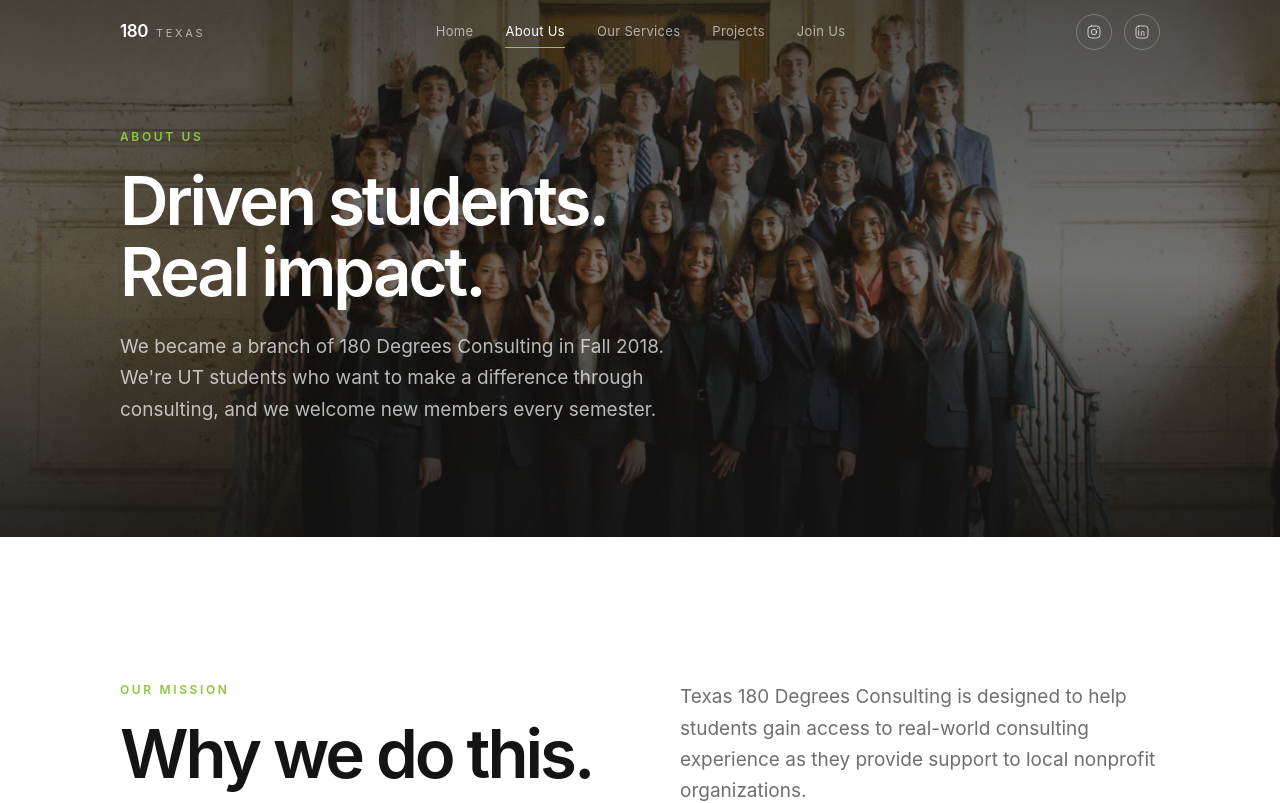
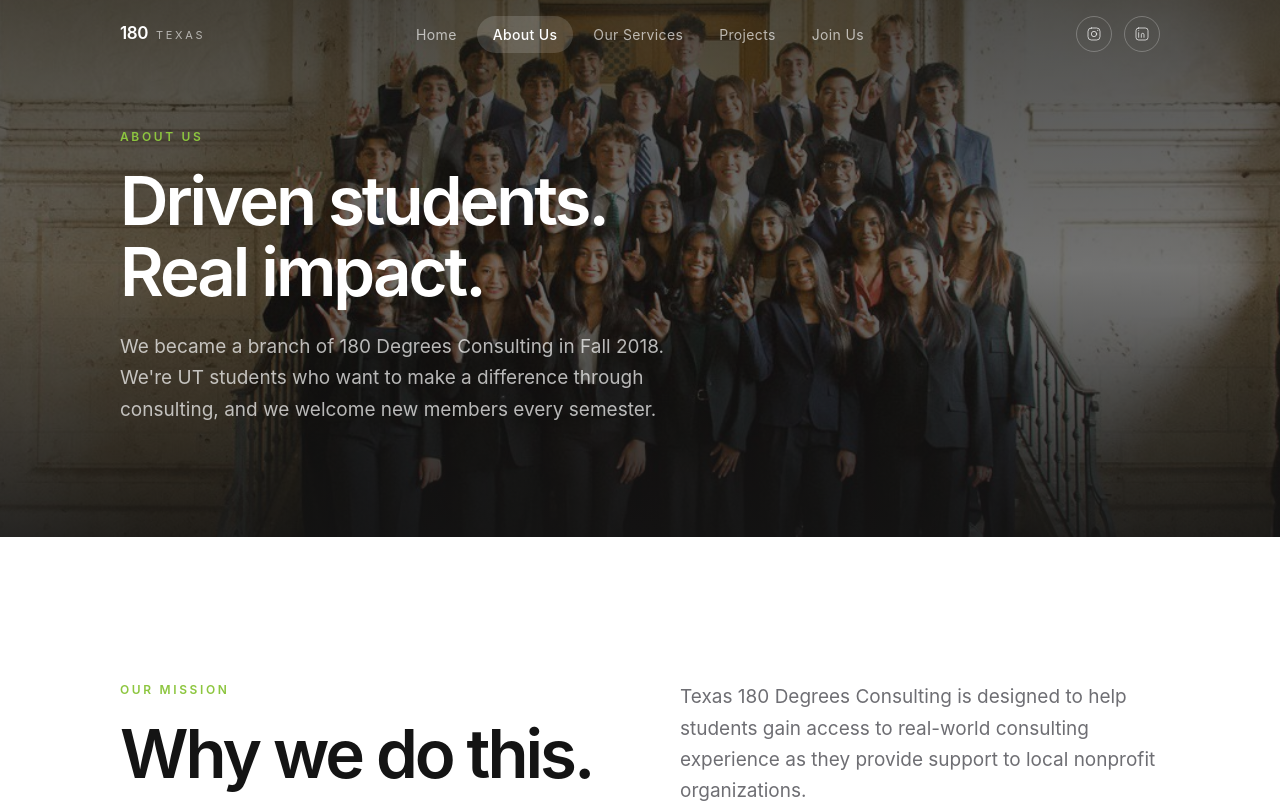
Before and after one commit to texas180dc/texas180_website, a Next.js app: page /about in a window 1280 px wide. Shown: the top 803 px of the page. Built offline with nearby package versions, Linux system fonts and the light colour scheme.

Commit message:
Button tone variants (fixes inconsistent text colour); centred pill nav; preview links navigate

```diff
--- a/app/page.js
+++ b/app/page.js
@@ -158,7 +158,7 @@
           </Lead>
           <div className="mt-10 flex flex-col items-center justify-center gap-3 sm:flex-row">
             <Button href="/join">Join the team</Button>
-            <Button href="/services" className="bg-ink text-paper hover:bg-slate">
+            <Button href="/services" tone="ink">
               Work with us
             </Button>
           </div>
--- a/app/services/page.js
+++ b/app/services/page.js
@@ -104,10 +104,7 @@
               <Button href={services.cta.button.href}>
                 {services.cta.button.label}
               </Button>
-              <Button
-                href="/projects"
-                className="bg-ink text-paper hover:bg-slate"
-              >
+              <Button href="/projects" tone="ink">
                 Past projects
               </Button>
             </div>
--- a/components/Nav.jsx
+++ b/components/Nav.jsx
@@ -65,7 +65,7 @@
       >
         <nav
           aria-label="Main"
-          className="mx-auto flex h-16 w-full max-w-[1120px] items-center justify-between px-6 md:px-10"
+          className="relative mx-auto flex h-[68px] w-full max-w-[1120px] items-center justify-between px-6 md:px-10"
         >
           {/* Wordmark */}
           <Link
@@ -79,23 +79,26 @@
             </span>
           </Link>
 
-          {/* Desktop tabs */}
-          <div className="hidden items-center gap-8 md:flex">
+          {/*
+            Desktop tabs.
+            Each link is a padded pill rather than bare text — the whole pill is
+            clickable, so the target is ~40px tall instead of the ~16px of a
+            text baseline. That matters on a laptop trackpad and is the minimum
+            comfortable hit area on touch.
+          */}
+          <div className="absolute left-1/2 hidden -translate-x-1/2 items-center gap-1 md:flex">
             {NAV_LINKS.map((link) => (
               <Link
                 key={link.href}
                 href={link.href}
                 aria-current={isActive(link.href) ? "page" : undefined}
-                className={`relative text-[13px] tracking-wide transition-colors duration-200 ${
+                className={`rounded-full px-4 py-2 text-[14px] tracking-wide transition-colors duration-200 ${
                   isActive(link.href)
-                    ? "text-paper"
-                    : "text-paper/60 hover:text-paper"
+                    ? "bg-paper/15 font-medium text-paper"
+                    : "text-paper/65 hover:bg-paper/10 hover:text-paper"
                 }`}
               >
                 {link.label}
-                {isActive(link.href) && (
-                  <span className="absolute -bottom-1.5 left-0 h-px w-full bg-leaf" />
-                )}
               </Link>
             ))}
           </div>
--- a/components/ui.jsx
+++ b/components/ui.jsx
@@ -308,8 +308,31 @@
 
 /* ── Buttons and links ─────────────────────────────────────────────────────── */
 
-/** Solid green pill. The primary action on a screen. */
-export function Button({ href, children, className = "", external, ...rest }) {
+/**
+ * Solid pill button.
+ *
+ *   tone="leaf" (default) — green pill, dark text
+ *   tone="ink"            — near-black pill, white text
+ *
+ * Use the `tone` prop rather than pushing colours through `className`.
+ * Tailwind resolves conflicting utilities by CSS source order, not by their
+ * order in the class string, so `className="bg-ink"` layered over a base
+ * `bg-leaf` wins unpredictably — which is how one pill ended up green with
+ * white text while its neighbour was green with dark text.
+ */
+const BUTTON_TONES = {
+  leaf: "bg-leaf text-ink hover:bg-leaf-dark",
+  ink: "bg-ink text-paper hover:bg-slate",
+};
+
+export function Button({
+  href,
+  children,
+  tone = "leaf",
+  className = "",
+  external,
+  ...rest
+}) {
   const externalProps = external
     ? { target: "_blank", rel: "noopener noreferrer" }
     : {};
@@ -318,7 +341,7 @@
     <a
       href={href}
       {...externalProps}
-      className={`inline-flex items-center justify-center rounded-full bg-leaf px-7 py-3 text-[15px] font-medium text-ink transition-colors duration-300 hover:bg-leaf-dark ${className}`}
+      className={`inline-flex items-center justify-center rounded-full px-7 py-3 text-[15px] font-medium transition-colors duration-300 ${BUTTON_TONES[tone]} ${className}`}
       {...rest}
     >
       {children}
```
